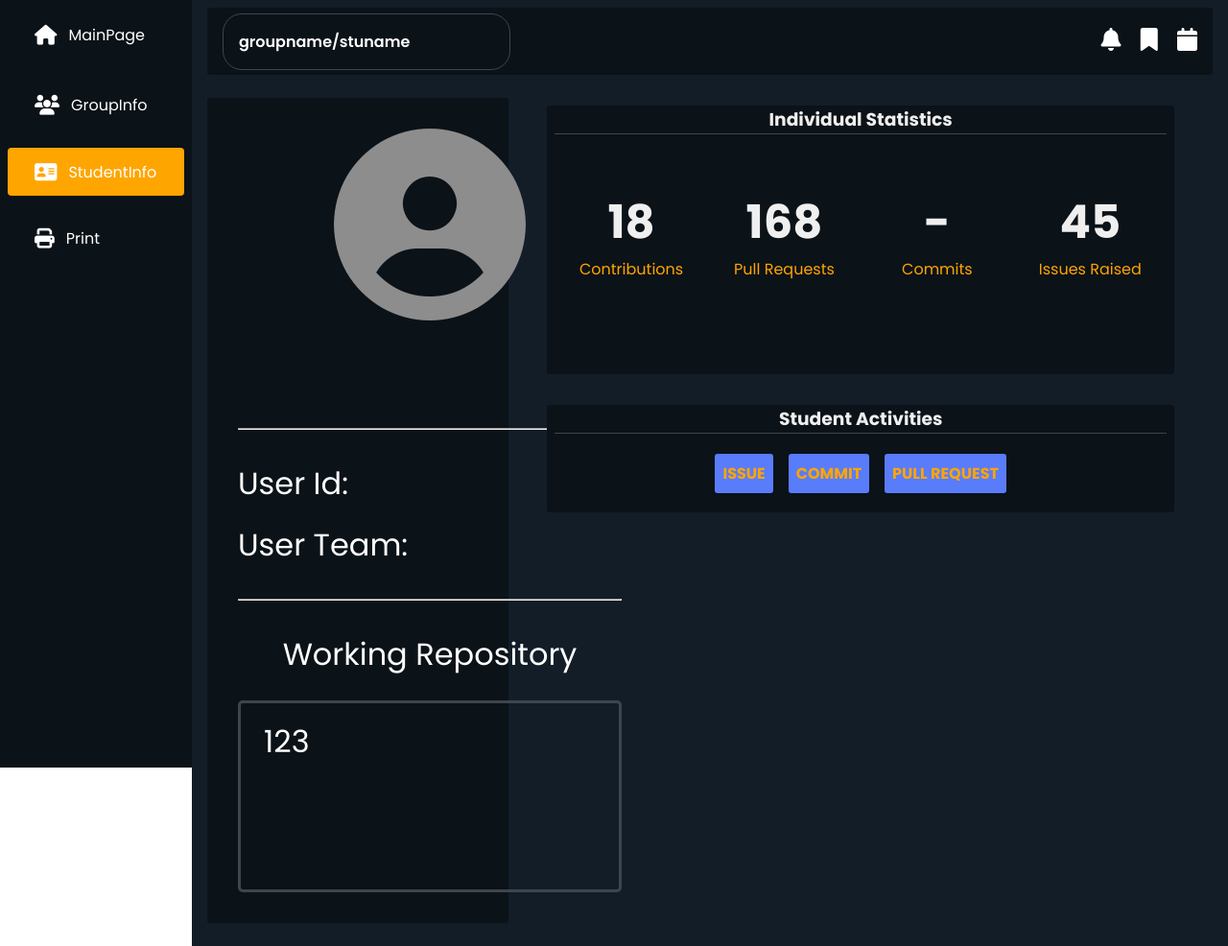
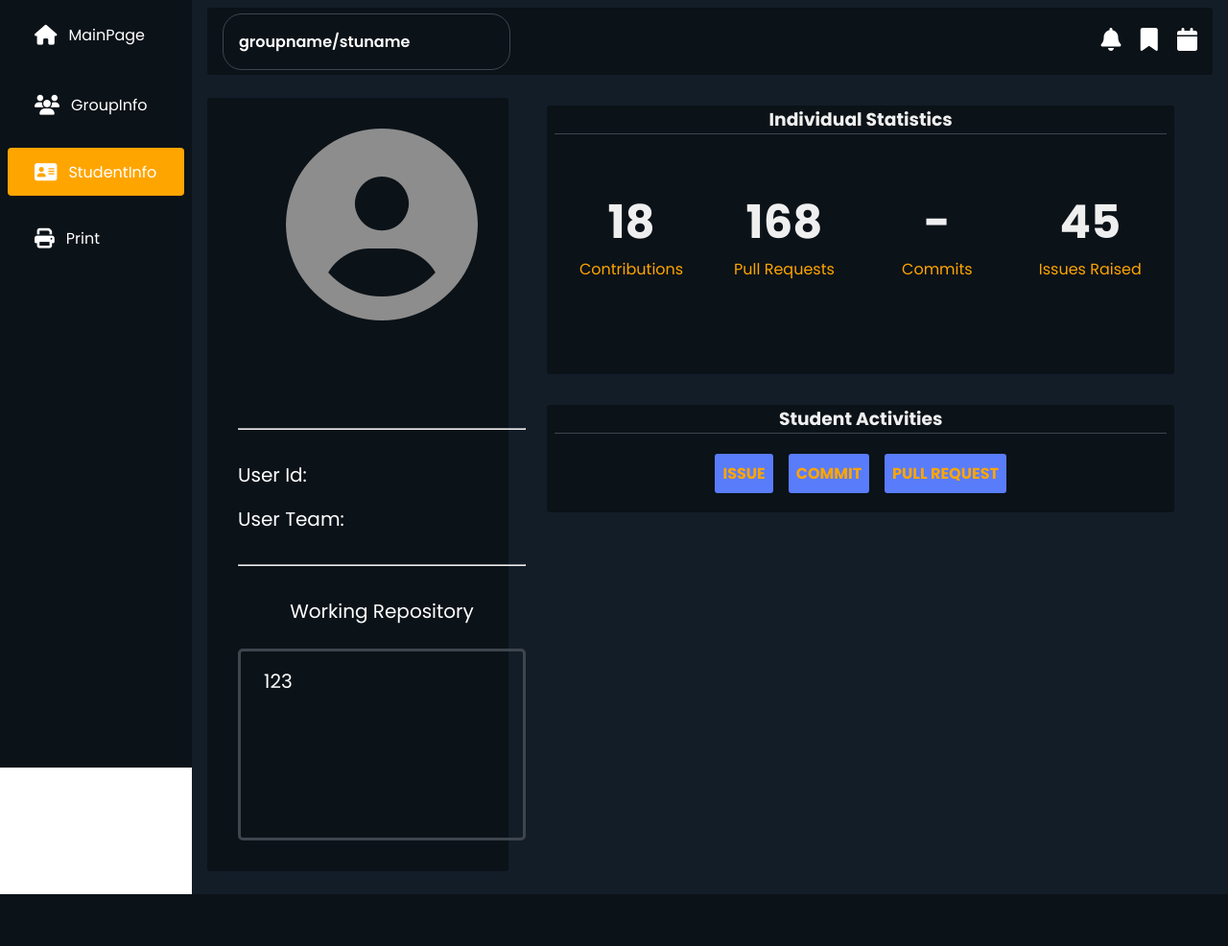
Before and after one commit to COMP5241-2324-Project/project-group10, a Flask app: page /userpage.html in a window 1280 px wide. Shown: the whole page at 96% size. After the commit the page ends 932 px from the top, so only its background shows below. Run offline with Flask 3, Linux system fonts and the light colour scheme; some libraries are stand-ins or nearby versions.

Commit message:
Beautify the page

```diff
--- a/frontend/static/css/userpage.css
+++ b/frontend/static/css/userpage.css
@@ -167,13 +167,13 @@
 .left1 p {
     color: #fff;
     /* 设置数字（number）的颜色 */
-    font-size: 32px;
+    font-size: 20px;
 }
 
 .block {
     padding: .5rem;
     margin-top: 1.5rem;
-    width: 400px;
+    width: 300px;
     height: 200px;
     border: 3px solid #3e454d;
     border-radius: 5px;
```
